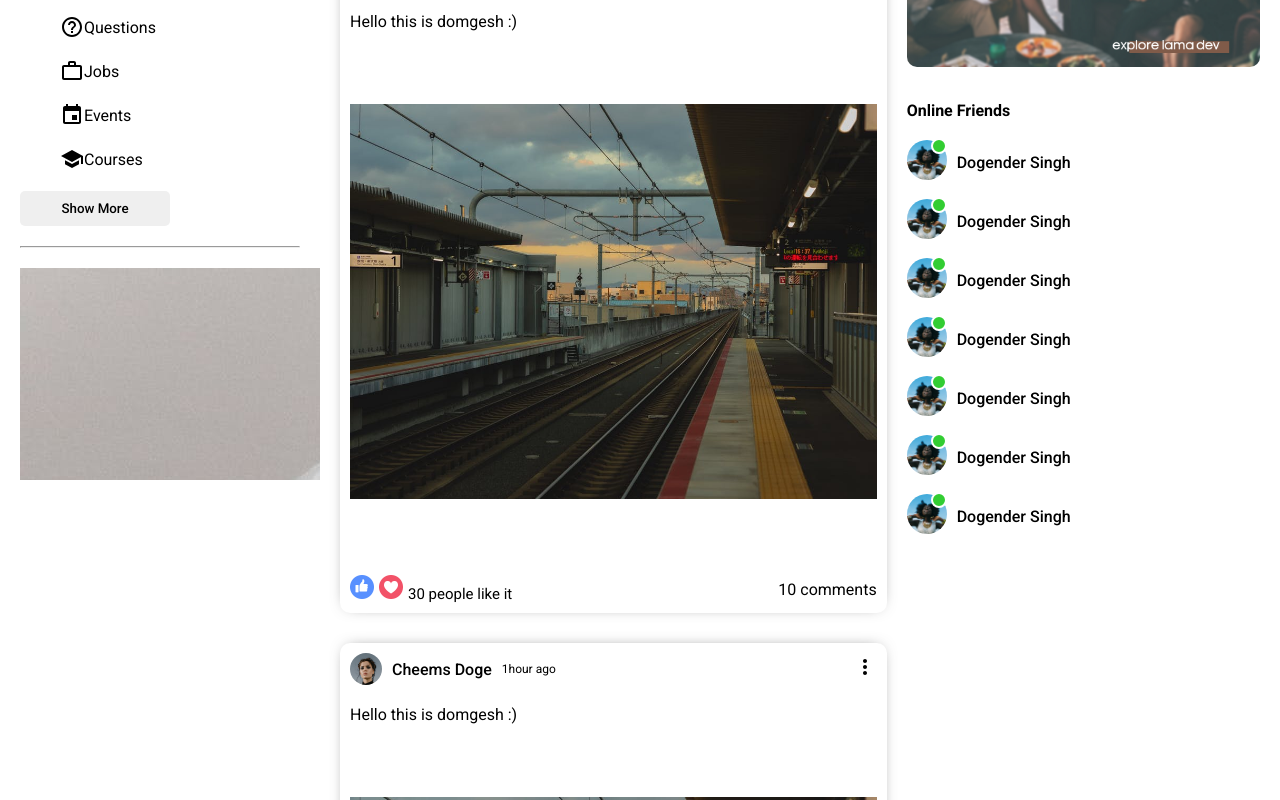
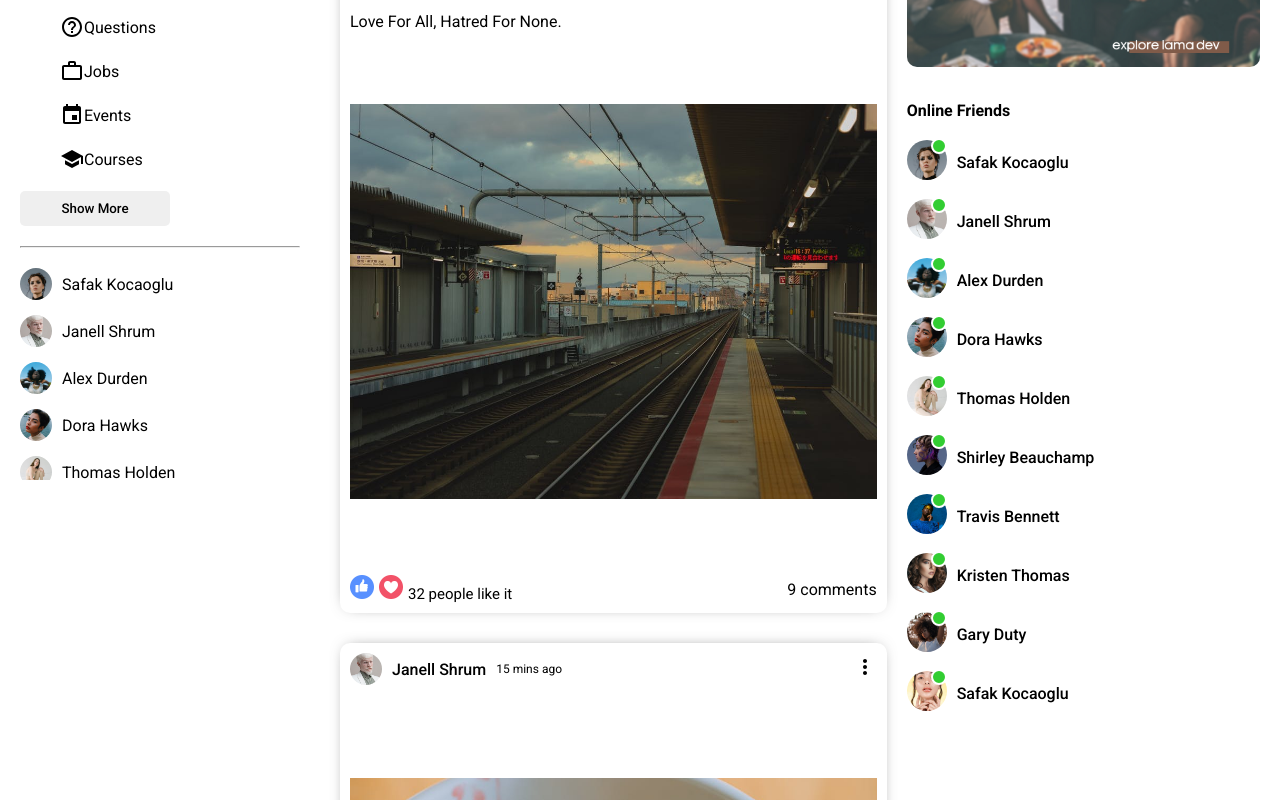
Before and after one commit to debajyoti2050/NotFacebook-React, a React (Create React App) app: page / in a window 1280 px wide. Shown: the part 320-1120 px from the top of the page. Built offline with nearby package versions, Linux system fonts and the light colour scheme.

Commit message:
dynamic-data

```diff
--- /dev/null
+++ b/src/components/closeFriends/CloseFriends.jsx
@@ -0,0 +1,13 @@
+import './closefriends.css'
+
+import React from 'react'
+
+export default function CloseFriends({friends}) {
+  return (
+                <li className="sidebarFriend">
+                    <img src={friends.profilePicture} alt="" className="sidebarFriendImg" />
+                    <span className="sidebarFriendName">{friends.username}</span>
+
+                </li>
+  )
+}
--- /dev/null
+++ b/src/components/closeFriends/closefriends.css
@@ -0,0 +1,13 @@
+.sidebarFriend{
+    display: flex;
+    align-items: center;
+    margin-bottom: 15px;
+}
+
+.sidebarFriendImg{
+    width: 32px;
+    height: 32px;
+    border-radius: 50%;
+    object-fit: cover;
+    margin-right: 10px;
+}
--- a/src/components/feed/Feed.jsx
+++ b/src/components/feed/Feed.jsx
@@ -1,17 +1,16 @@
 import "./feed.css";
 import Share from "../share/Share";
 import Post from "../post/Post";
+import {Posts} from '../../dummyData'
 
 export default function Feed() {
   return (
     <div className="feed">
       <div className="feedWrapper">
         <Share/>
-        <Post/>
-        <Post/>
-        <Post/>
-        <Post/>
-        <Post/>
+        {Posts.map(p=>(
+          <Post key={p.id} post={p}/>
+        ))}
       </div>
     </div>
   )
--- /dev/null
+++ b/src/components/online/Online.jsx
@@ -0,0 +1,17 @@
+import './online.css'
+
+import React from 'react'
+
+export default function Online({user}) {
+  return (
+    <li className="rightbarFriend">
+    <div className="rightbarProfileImgContainer">
+      <img className="rightbarProfileImg"
+      src={user.profilePicture} alt=""
+      />
+      <span className="rightbarOnline"></span>
+    </div>
+    <span className="rightbarUsername">{user.username}</span>
+  </li>
+  )
+}
--- /dev/null
+++ b/src/components/online/online.css
@@ -0,0 +1,35 @@
+
+.rightbarFriend{
+    display: flex;
+    align-items: center;
+    margin-bottom: 15px;
+}
+
+.rightbarProfileImgContainer{
+    margin-right: 10px;
+    position: relative;
+}
+
+.rightbarProfileImg{
+    width: 40px;
+    height: 40px;
+    border-radius: 50%;
+    object-fit: cover;
+}
+
+.rightbarOnline{
+    width: 12px;
+    height: 12px;
+    border-radius: 50%;
+    background-color:limegreen;
+    position: absolute;
+    top: -2px;
+    right : 0;
+    border: 2px solid white;
+
+
+}
+
+.rightbarUsername{
+    font-weight: 500;
+}
--- a/src/components/post/Post.jsx
+++ b/src/components/post/Post.jsx
@@ -1,14 +1,21 @@
 import "./post.css";
 import MoreVertIcon from '@mui/icons-material/MoreVert';
-export default function Post() {
+import {Users} from '../../dummyData'
+
+
+
+export default function Post({post}) {
+
+
+
   return (
     <div className="post">
         <div className="postWrapper">
             <div className="postTop">
              <div className="postTopLeft">
-                 <img className="postProfileImg" src="/assets/person/1.jpeg" alt="" />
-                 <span className="postUsername">Cheems Doge</span>
-                 <span className="postDate">1hour ago</span>
+                 <img className="postProfileImg" src={Users.filter((u)=> u.id === post?.userId)[0].profilePicture} alt="" />
+                 <span className="postUsername">{Users.filter((u)=> u.id === post?.userId)[0].username}</span>
+                 <span className="postDate">{post.date}</span>
              </div>
              <div className="postTopRight">
                  <MoreVertIcon/>
@@ -16,17 +23,17 @@
             </div>
 
             <div className="postCenter">
-              <span className="postText">Hello this is domgesh :)</span>
-              <img className="postImg"  src="/assets/post/1.jpeg" alt="" />
+              <span className="postText">{post?.desc}</span>
+              <img className="postImg"  src={post.photo}alt="" />
             </div>
             <div className="postBottom">
               <div className="postBottomLeft">
                 <img className="likeIcon" src="assets/like.png" alt="" />
                 <img className="likeIcon" src="assets/heart.png" alt="" />
-                <span className="postLikeCounter">30 people like it</span>
+                <span className="postLikeCounter">{post.like} people like it</span>
               </div>
               <div className="postBottomRight">
-                <span className="postCommentText">10 comments</span>
+                <span className="postCommentText">{post.comment} comments</span>
               </div>
             </div>
         </div>
--- a/src/components/rightbar/Rightbar.jsx
+++ b/src/components/rightbar/Rightbar.jsx
@@ -1,4 +1,6 @@
 import "./rightbar.css";
+import {Users} from '../../dummyData'
+import Online from "../online/Online";
 
 export default function Rightbar() {
   return (
@@ -11,75 +13,12 @@
         <img src="assets/ad.png" alt="" className="rightbarAd" />
         <h4 className="rightbarTitle">Online Friends</h4>
         <ul className="rightbarFriendList">
-          <li className="rightbarFriend">
-            <div className="rightbarProfileImgContainer">
-              <img className="rightbarProfileImg"
-              src="assets/person/3.jpeg" alt=""
-              />
-              <span className="rightbarOnline"></span>
-            </div>
-            <span className="rightbarUsername">Dogender Singh</span>
-          </li>
 
-          <li className="rightbarFriend">
-            <div className="rightbarProfileImgContainer">
-              <img className="rightbarProfileImg"
-              src="assets/person/3.jpeg" alt=""
-              />
-              <span className="rightbarOnline"></span>
-            </div>
-            <span className="rightbarUsername">Dogender Singh</span>
-          </li>
+          {Users.map(u=>(
+            <Online key={u.id} user={u}/>
+          ))}
 
-          <li className="rightbarFriend">
-            <div className="rightbarProfileImgContainer">
-              <img className="rightbarProfileImg"
-              src="assets/person/3.jpeg" alt=""
-              />
-              <span className="rightbarOnline"></span>
-            </div>
-            <span className="rightbarUsername">Dogender Singh</span>
-          </li>
 
-          <li className="rightbarFriend">
-            <div className="rightbarProfileImgContainer">
-              <img className="rightbarProfileImg"
-              src="assets/person/3.jpeg" alt=""
-              />
-              <span className="rightbarOnline"></span>
-            </div>
-            <span className="rightbarUsername">Dogender Singh</span>
-          </li>
-
-          <li className="rightbarFriend">
-            <div className="rightbarProfileImgContainer">
-              <img className="rightbarProfileImg"
-              src="assets/person/3.jpeg" alt=""
-              />
-              <span className="rightbarOnline"></span>
-            </div>
-            <span className="rightbarUsername">Dogender Singh</span>
-          </li>
-
-          <li className="rightbarFriend">
-            <div className="rightbarProfileImgContainer">
-              <img className="rightbarProfileImg"
-              src="assets/person/3.jpeg" alt=""
-              />
-              <span className="rightbarOnline"></span>
-            </div>
-            <span className="rightbarUsername">Dogender Singh</span>
-          </li>
-
-          <li className="rightbarFriend">
-            <div className="rightbarProfileImgContainer">
-              <img className="rightbarProfileImg"
-              src="assets/person/3.jpeg" alt=""
-              />
-              <span className="rightbarOnline"></span>
-            </div>
-            <span className="rightbarUsername">Dogender Singh</span>
-          </li>
         </ul>
       </div>
     </div>
--- a/src/components/rightbar/rightbar.css
+++ b/src/components/rightbar/rightbar.css
@@ -1,5 +1,6 @@
 .rightbar{
     flex:3.5;
+
 }
 
 .rightbarWrapper{
@@ -34,38 +35,3 @@
     margin: 0;
     list-style: none;
 }
-
-.rightbarFriend{
-    display: flex;
-    align-items: center;
-    margin-bottom: 15px;
-}
-
-.rightbarProfileImgContainer{
-    margin-right: 10px;
-    position: relative;
-}
-
-.rightbarProfileImg{
-    width: 40px;
-    height: 40px;
-    border-radius: 50%;
-    object-fit: cover;
-}
-
-.rightbarOnline{
-    width: 12px;
-    height: 12px;
-    border-radius: 50%;
-    background-color:limegreen;
-    position: absolute;
-    top: -2px;
-    right : 0;
-    border: 2px solid white;
-
-
-}
-
-.rightbarUsername{
-    font-weight: 500;
-}
--- a/src/components/sidebar/Sidebar.jsx
+++ b/src/components/sidebar/Sidebar.jsx
@@ -1,6 +1,8 @@
 import "./sidebar.css";
 import React from 'react';
 import ReactDOM from 'react-dom';
+import CloseFriends from "../closeFriends/CloseFriends";
+import {Users} from '../../dummyData'
 import RssFeedIcon from '@mui/icons-material/RssFeed';
 import ChatIcon from '@mui/icons-material/Chat';
 import PlayCircleOutlineIcon from '@mui/icons-material/PlayCircleOutline';
@@ -74,56 +76,10 @@
             <button className="sidebarButton">Show More</button>
             <hr className="sidebarHr"/>
             <ul className="sidebarFriendList">
-                <li className="sidebarFriend">
-                    <img src="/assets/person/2.jpeg" alt="" className="sidebarFriendImg" />
-                    <span className="sidebarFriendName">cheems bhaiya</span>
 
-                </li>
-                <li className="sidebarFriend">
-                    <img src="/assets/person/2.jpeg" alt="" className="sidebarFriendImg" />
-                    <span className="sidebarFriendName">cheems bhaiya</span>
-
-                </li>
-                <li className="sidebarFriend">
-                    <img src="/assets/person/2.jpeg" alt="" className="sidebarFriendImg" />
-                    <span className="sidebarFriendName">cheems bhaiya</span>
-
-                </li>
-                <li className="sidebarFriend">
-                    <img src="/assets/person/2.jpeg" alt="" className="sidebarFriendImg" />
-                    <span className="sidebarFriendName">cheems bhaiya</span>
-
-                </li>
-                <li className="sidebarFriend">
-                    <img src="/assets/person/2.jpeg" alt="" className="sidebarFriendImg" />
-                    <span className="sidebarFriendName">cheems bhaiya</span>
-
-                </li>
-                <li className="sidebarFriend">
-                    <img src="/assets/person/2.jpeg" alt="" className="sidebarFriendImg" />
-                    <span className="sidebarFriendName">cheems bhaiya</span>
-
-                </li>
-                <li className="sidebarFriend">
-                    <img src="/assets/person/2.jpeg" alt="" className="sidebarFriendImg" />
-                    <span className="sidebarFriendName">cheems bhaiya</span>
-
-                </li>
-                <li className="sidebarFriend">
-                    <img src="/assets/person/2.jpeg" alt="" className="sidebarFriendImg" />
-                    <span className="sidebarFriendName">cheems bhaiya</span>
-
-                </li>
-                <li className="sidebarFriend">
-                    <img src="/assets/person/2.jpeg" alt="" className="sidebarFriendImg" />
-                    <span className="sidebarFriendName">cheems bhaiya</span>
-
-                </li>
-                <li className="sidebarFriend">
-                    <img src="/assets/person/2.jpeg" alt="" className="sidebarFriendImg" />
-                    <span className="sidebarFriendName">cheems bhaiya</span>
-
-                </li>
+            {Users.map(f=>(
+            <CloseFriends key={f.id} friends={f}/>
+          ))}
 
             </ul>
 
--- /dev/null
+++ b/src/dummyData.js
@@ -0,0 +1,139 @@
+export const Users = [
+    {
+      id:1,
+      profilePicture: "assets/person/1.jpeg",
+      username: "Safak Kocaoglu",
+    },
+    {
+      id:2,
+      profilePicture: "assets/person/2.jpeg",
+      username: "Janell Shrum",
+    },
+    {
+      id:3,
+      profilePicture: "assets/person/3.jpeg",
+      username: "Alex Durden",
+    },
+    {
+      id:4,
+      profilePicture: "assets/person/4.jpeg",
+      username: "Dora Hawks",
+    },
+    {
+      id:5,
+      profilePicture: "assets/person/5.jpeg",
+      username: "Thomas Holden",
+    },
+    {
+      id:6,
+      profilePicture: "assets/person/6.jpeg",
+      username: "Shirley Beauchamp",
+    },
+    {
+      id:7,
+      profilePicture: "assets/person/7.jpeg",
+      username: "Travis Bennett",
+    },
+    {
+      id:8,
+      profilePicture: "assets/person/8.jpeg",
+      username: "Kristen Thomas",
+    },
+    {
+      id:9,
+      profilePicture: "assets/person/9.jpeg",
+      username: "Gary Duty",
+    },
+    {
+      id:10,
+      profilePicture: "assets/person/10.jpeg",
+      username: "Safak Kocaoglu",
+    },
+  ];
+
+  export const Posts = [
+    {
+      id: 1,
+      desc: "Love For All, Hatred For None.",
+      photo: "assets/post/1.jpeg",
+      date: "5 mins ago",
+      userId: 1,
+      like: 32,
+      comment: 9,
+    },
+    {
+      id: 2,
+      photo: "assets/post/2.jpeg",
+      date: "15 mins ago",
+      userId: 2,
+      like: 2,
+      comment: 1,
+    },
+    {
+      id: 3,
+      desc: "Every moment is a fresh beginning.",
+      photo: "assets/post/3.jpeg",
+      date: "1 hour ago",
+      userId: 3,
+      like: 61,
+      comment: 2,
+    },
+    {
+      id: 4,
+      photo: "assets/post/4.jpeg",
+      date: "4 hours ago",
+      userId: 4,
+      like: 7,
+      comment: 3,
+    },
+    {
+      id: 5,
+      photo: "assets/post/5.jpeg",
+      date: "5 hours ago",
+      userId: 5,
+      like: 23,
+      comment: 5,
+    },
+    {
+      id: 6,
+      photo: "assets/post/6.jpeg",
+      date: "1 day ago",
+      userId: 6,
+      like: 44,
+      comment: 6,
+    },
+    {
+      id: 7,
+      desc: "Never regret anything that made you smile.",
+      photo: "assets/post/7.jpeg",
+      date: "2 days ago",
+      userId: 7,
+      like: 52,
+      comment: 3,
+    },
+    {
+      id: 8,
+      photo: "assets/post/8.jpeg",
+      date: "3 days ago",
+      userId: 8,
+      like: 15,
+      comment: 1,
+    },
+    {
+      id: 9,
+      desc: "Change the world by being yourself.",
+      photo: "assets/post/9.jpeg",
+      date: "5 days ago",
+      userId: 9,
+      like: 11,
+      comment: 2,
+    },
+    {
+      id: 10,
+      photo: "assets/post/10.jpeg",
+      date: "1 week ago",
+      userId: 10,
+      like: 104,
+      comment: 12,
+    },
+  ];
```
